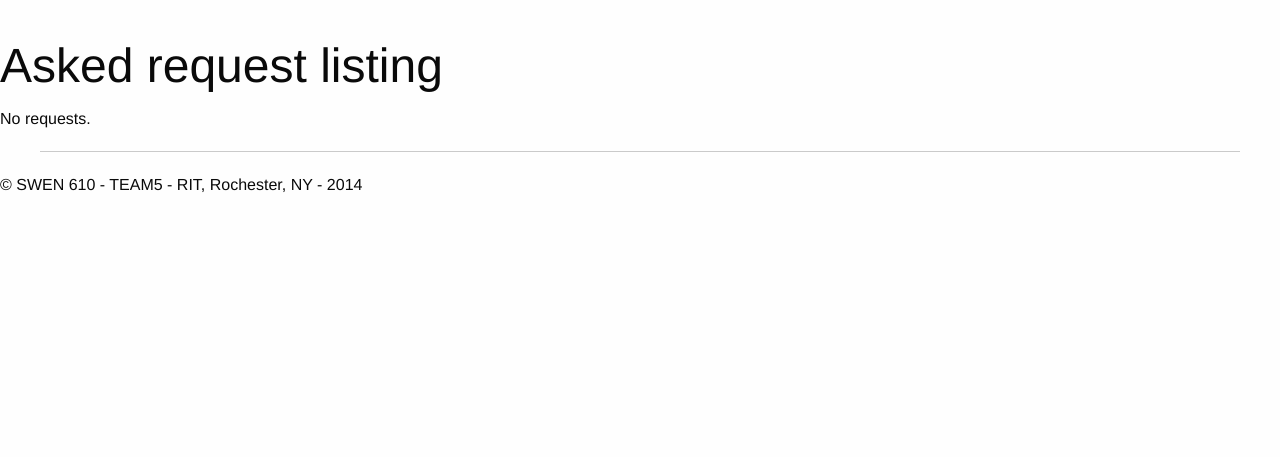
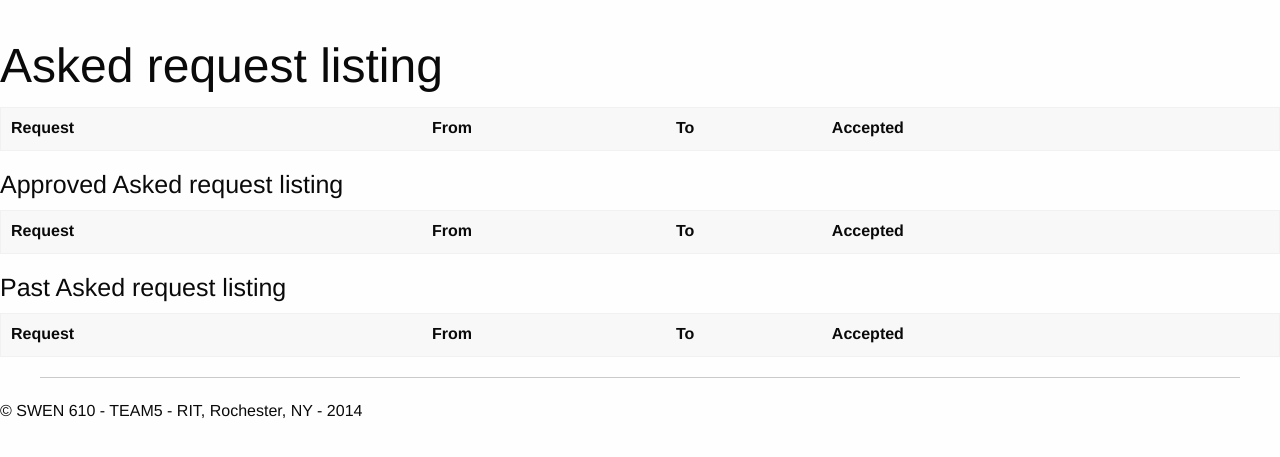
Before and after one commit to vishnutej9492/toolshare, a Django app: template toolshare/toolshare/Sharing/templates/Sharing/asked_requests_index.html in a window 1280 px wide. Shown: the part 283-740 px from the top of the page. Run offline with Django 3.2, Linux system fonts and the light colour scheme; the template is opened without the code that fills it, so the values that code supplies are empty; some libraries are stand-ins or nearby versions.

Commit message:
Add received, approved, and past asked request

```diff
--- a/toolshare/toolshare/Sharing/templates/Sharing/asked_requests_index.html
+++ b/toolshare/toolshare/Sharing/templates/Sharing/asked_requests_index.html
@@ -7,7 +7,6 @@
 {% endblock %}
 {% block article_content %}
   <h1>Asked request listing</h1>
-  {% if requests|length > 0 %}
   <table>
     <thead>
       <tr>
@@ -20,7 +19,7 @@
       </tr>
     </thead>
     <tbody>
-      {% for request in requests %}
+    {% for request in waiting_requests %}
       <tr>
         <td>{{ request }}</td>
         <td>{% if request.tool.image %}<img src="{{ request.tool.image.url }}" width="100">{% else %}no image{% endif %}</td>
@@ -32,7 +31,57 @@
     {% endfor %}
     </tbody>
   </table>
-  {% else %}
-    <span>No requests.</span>
-  {% endif %}
+
+  <h4>Approved Asked request listing</h4>
+  <table>
+    <thead>
+      <tr>
+        <td>Request</td>
+        <td></td>
+        <td>From</td>
+        <td>To</td>
+        <td>Accepted</td>
+        <td></td>
+      </tr>
+    </thead>
+    <tbody>
+    {% for request in approved_requests %}
+      <tr>
+        <td>{{ request }}</td>
+        <td>{% if request.tool.image %}<img src="{{ request.tool.image.url }}" width="100">{% else %}no image{% endif %}</td>
+        <td>{{ request.start_date }}</td>
+        <td>{{ request.end_date }}</td>
+        <td>{{ request.approved }}</td>
+        <td><a href={% url 'sharing:asked-request-detail' request.id %}>show</a></td>
+      </tr>
+    {% endfor %}
+    </tbody>
+  </table>
+
+  <h4>Past Asked request listing</h4>
+  <table>
+    <thead>
+      <tr>
+        <td>Request</td>
+        <td></td>
+        <td>From</td>
+        <td>To</td>
+        <td>Accepted</td>
+        <td></td>
+      </tr>
+    </thead>
+    <tbody>
+    {% for request in past_requests %}
+      <tr>
+        <td>{{ request }}</td>
+        <td>{% if request.tool.image %}<img src="{{ request.tool.image.url }}" width="100">{% else %}no image{% endif %}</td>
+        <td>{{ request.start_date }}</td>
+        <td>{{ request.end_date }}</td>
+        <td>{{ request.approved }}</td>
+        <td><a href={% url 'sharing:asked-request-detail' request.id %}>show</a></td>
+      </tr>
+    {% endfor %}
+    </tbody>
+  </table>
+
 {% endblock %}
```
Also changed, not shown: toolshare/toolshare/Sharing/views.py (+8 -2 lines). Lines whose indentation alone changed are shown as unchanged.
